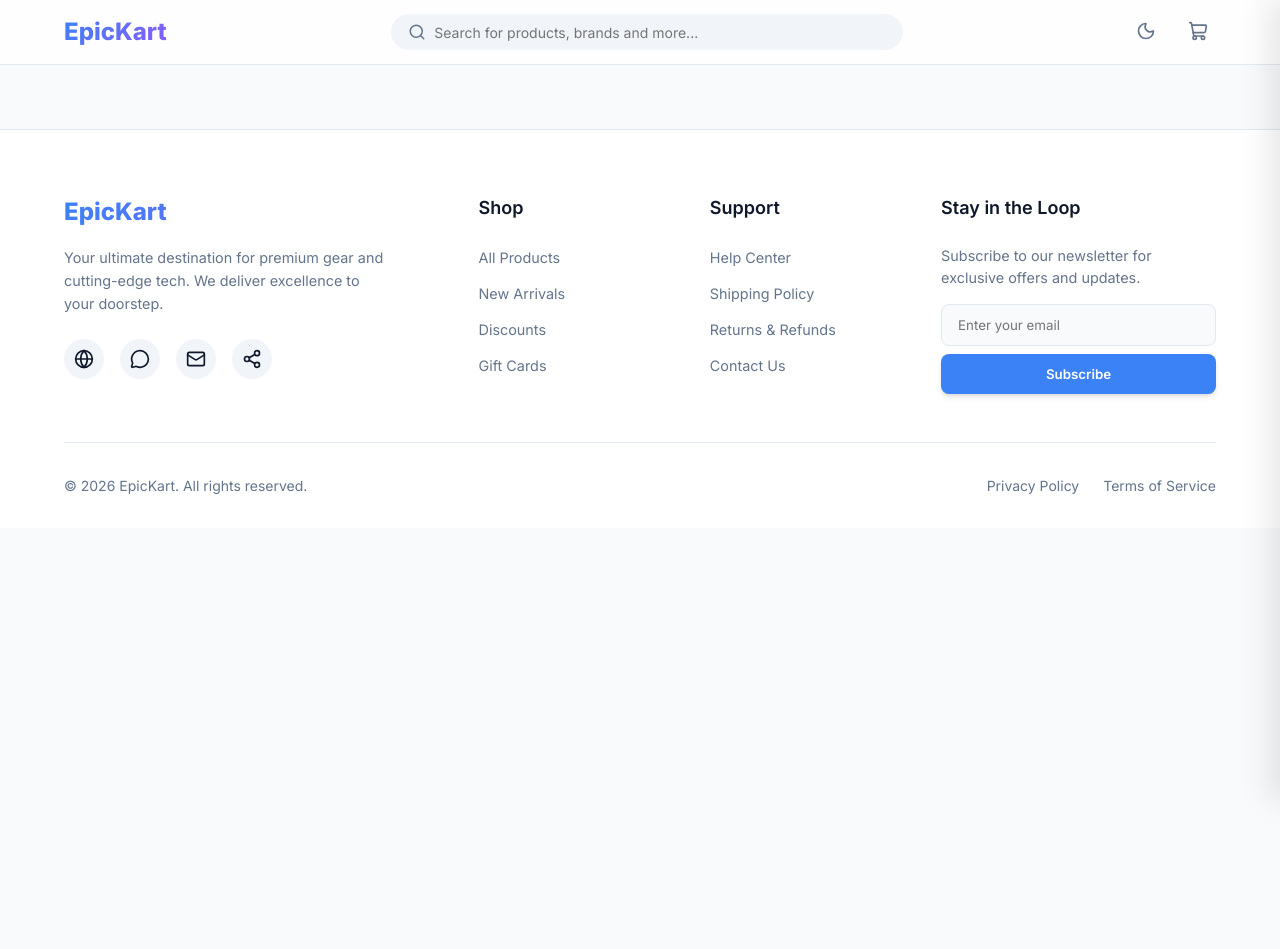
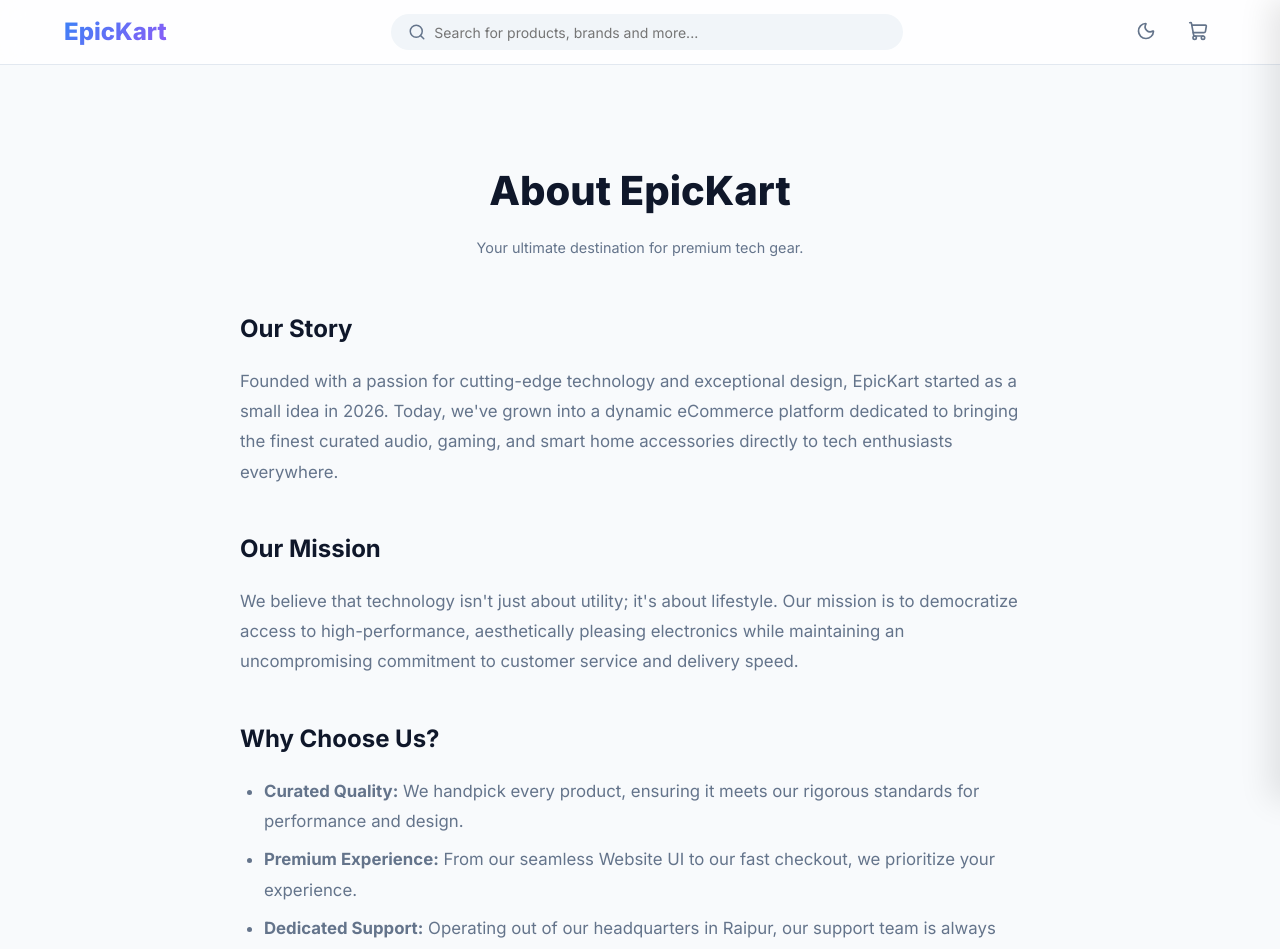
Before and after one commit to Bishek-lpu/epickart, a React (Vite) app: page /about in a window 1280 px wide. Shown: the top 949 px of the page. Before the commit the page ends 800 px from the top, so only its background shows below. Built offline with nearby package versions, Linux system fonts and the light colour scheme.

Commit message:
add about us

```diff
--- a/src/App.jsx
+++ b/src/App.jsx
@@ -10,6 +10,7 @@ import Shipping from './pages/Shipping';
 import Contact from './pages/Contact';
 import Refunds from './pages/Refunds';
 import Checkout from './pages/Checkout';
+import About from './pages/About';
 import './App.css';
 
 function App() {
@@ -44,6 +45,7 @@ function App() {
             <Route path="/contact" element={<Contact />} />
             <Route path="/refunds" element={<Refunds />} />
             <Route path="/checkout" element={<Checkout />} />
+            <Route path="/about" element={<About />} />
           </Routes>
         </main>
         <Footer />
--- a/src/components/Footer.jsx
+++ b/src/components/Footer.jsx
@@ -25,7 +25,7 @@ const Footer = () => {
             <ul>
               <li><Link to="/">All Products</Link></li>
               <li><Link to="/">New Arrivals</Link></li>
-              <li><Link to="/">Discounts</Link></li>
+              <li><Link to="/about">About Us</Link></li>
               <li><Link to="/contact">Gift Cards</Link></li>
             </ul>
           </div>
--- /dev/null
+++ b/src/pages/About.jsx
@@ -0,0 +1,32 @@
+import './LegalPage.css';
+
+const About = () => {
+  return (
+    <div className="legal-page-container">
+      <div className="legal-header">
+        <h1 className="legal-title">About EpicKart</h1>
+        <p className="legal-last-updated">Your ultimate destination for premium tech gear.</p>
+      </div>
+
+      <div className="legal-content">
+        <h2>Our Story</h2>
+        <p>Founded with a passion for cutting-edge technology and exceptional design, EpicKart started as a small idea in 2026. Today, we've grown into a dynamic eCommerce platform dedicated to bringing the finest curated audio, gaming, and smart home accessories directly to tech enthusiasts everywhere.</p>
+
+        <h2>Our Mission</h2>
+        <p>We believe that technology isn't just about utility; it's about lifestyle. Our mission is to democratize access to high-performance, aesthetically pleasing electronics while maintaining an uncompromising commitment to customer service and delivery speed.</p>
+
+        <h2>Why Choose Us?</h2>
+        <ul>
+          <li><strong>Curated Quality:</strong> We handpick every product, ensuring it meets our rigorous standards for performance and design.</li>
+          <li><strong>Premium Experience:</strong> From our seamless Website UI to our fast checkout, we prioritize your experience.</li>
+          <li><strong>Dedicated Support:</strong> Operating out of our headquarters in Raipur, our support team is always ready to assist.</li>
+        </ul>
+
+        <h2>Join the Epic Lifestyle</h2>
+        <p>We are constantly expanding our catalog and finding the next best pieces of tech gear. Follow our journey, subscribe to our newsletter, and never settle for anything less than epic.</p>
+      </div>
+    </div>
+  );
+};
+
+export default About;
```
